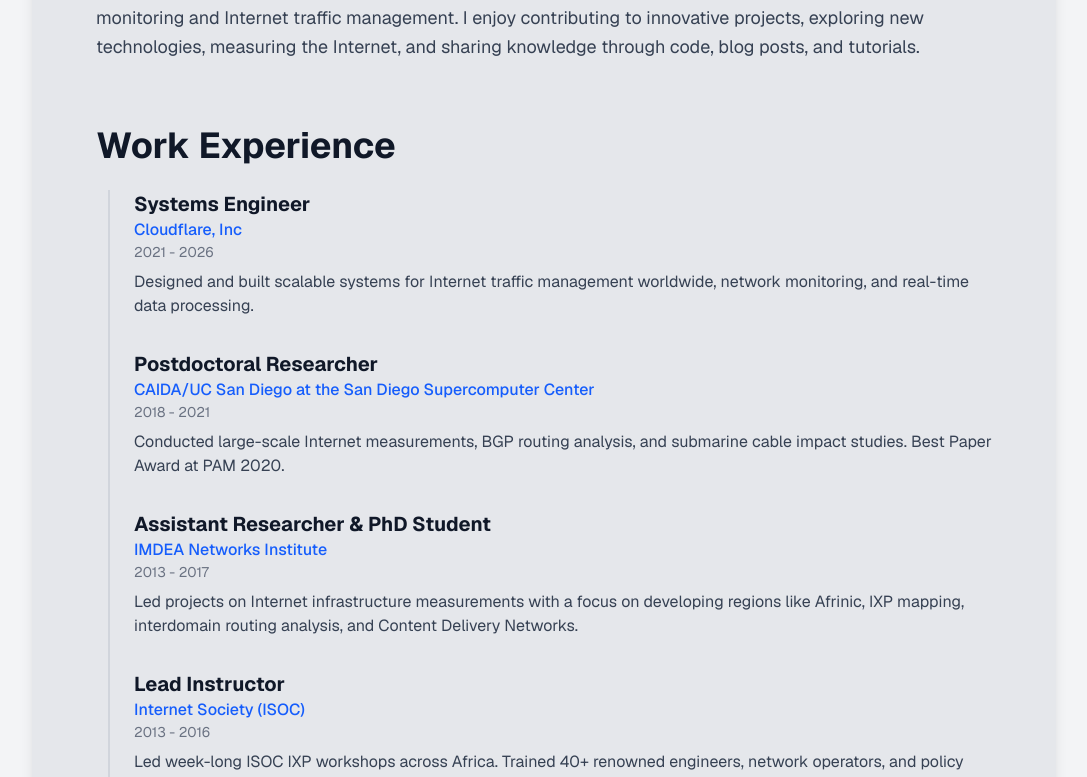
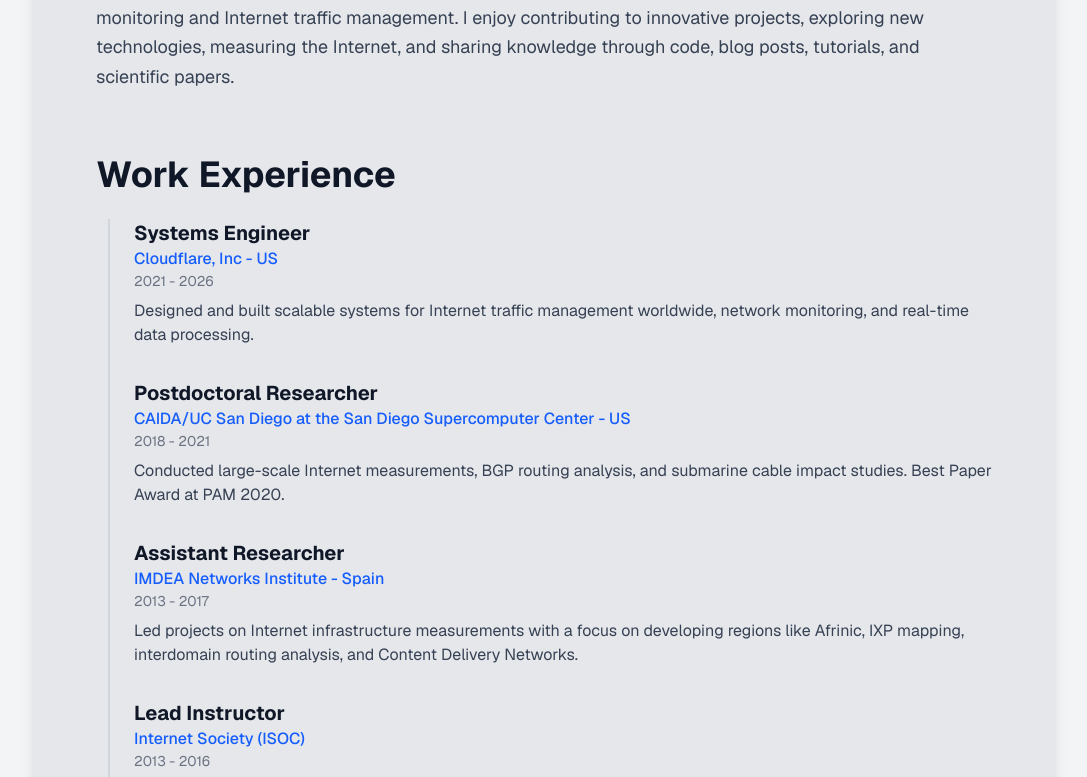
Before and after one commit to rodricfanou/rodricfanou.github.io, a Next.js app: page / in a window 1280 px wide. Shown: the part 671-1448 px from the top of the page, without its empty margins (96-1183 px from the left). Built offline with nearby package versions, Linux system fonts and the light colour scheme.

Commit message:
Home: update orgs with country, remove PhD Student, add scientific papers; publications: add conference cities; contact: add website design topic

```diff
--- a/src/app/contact/page.tsx
+++ b/src/app/contact/page.tsx
@@ -58,6 +58,7 @@
     "Infrastructure Consulting",
     "Research Collaboration",
     "Speaking / Talk",
+    "Website Design",
     "Other",
   ],
   fr: [
@@ -66,6 +67,7 @@
     "Conseil en Infrastructure",
     "Collaboration Recherche",
     "Conférence / Parole",
+    "Conception de Site Web",
     "Autre",
   ],
 };
--- a/src/app/page.tsx
+++ b/src/app/page.tsx
@@ -55,7 +55,7 @@
 
               I have developed extensive experience and a robust technical foundation in designing and implementing systems focused on network monitoring and Internet traffic management.
 
-              I enjoy contributing to innovative projects, exploring new technologies, measuring the Internet, and sharing knowledge through code, blog posts, and tutorials.
+              I enjoy contributing to innovative projects, exploring new technologies, measuring the Internet, and sharing knowledge through code, blog posts, tutorials, and scientific papers.
 
             </p>
           </div>
@@ -73,19 +73,19 @@
               </div> */}
               <div>
                 <h3 className="text-xl font-bold text-gray-900">Systems Engineer</h3>
-                <p className="text-blue-600 font-medium">Cloudflare, Inc</p>
+                <p className="text-blue-600 font-medium">Cloudflare, Inc - US</p>
                 <p className="text-gray-500 text-sm">2021 - 2026</p>
                 <p className="text-gray-700 mt-2">Designed and built scalable systems for Internet traffic management worldwide, network monitoring, and real-time data processing.</p>
               </div>
               <div>
                 <h3 className="text-xl font-bold text-gray-900">Postdoctoral Researcher</h3>
-                <p className="text-blue-600 font-medium">CAIDA/UC San Diego at the San Diego Supercomputer Center</p>
+                <p className="text-blue-600 font-medium">CAIDA/UC San Diego at the San Diego Supercomputer Center - US</p>
                 <p className="text-gray-500 text-sm">2018 - 2021</p>
                 <p className="text-gray-700 mt-2">Conducted large-scale Internet measurements, BGP routing analysis, and submarine cable impact studies. Best Paper Award at PAM 2020.</p>
               </div>
               <div>
-                <h3 className="text-xl font-bold text-gray-900">Assistant Researcher & PhD Student</h3>
-                <p className="text-blue-600 font-medium">IMDEA Networks Institute</p>
+                <h3 className="text-xl font-bold text-gray-900">Assistant Researcher</h3>
+                <p className="text-blue-600 font-medium">IMDEA Networks Institute - Spain</p>
                 <p className="text-gray-500 text-sm">2013 - 2017</p>
                 <p className="text-gray-700 mt-2">Led projects on Internet infrastructure measurements with a focus on developing regions like Afrinic, IXP mapping, interdomain routing analysis, and Content Delivery Networks.</p>
               </div>
--- a/src/app/publications/page.tsx
+++ b/src/app/publications/page.tsx
@@ -12,6 +12,7 @@
   doi: string;
   abstract: string;
   type: "journal" | "conference";
+  city?: string;
 }
 
 const publications: Publication[] = [
@@ -24,6 +25,7 @@
     doi: "10.1007/978-3-030-44081-7_13",
     abstract: "This paper analyzes how submarine cable deployments impact Internet routing, revealing unintended consequences on traffic patterns, latency, and path diversity. Awarded Best Paper at PAM 2020.",
     type: "conference",
+    city: "Eugene, OR, USA",
   },
   {
     id: 2,
@@ -34,6 +36,7 @@
     doi: "10.1007/978-3-319-15509-8_4",
     abstract: "This paper presents the first comprehensive study of the diversity of interdomain routing in Africa, analyzing BGP data to reveal the unique characteristics of African Internet routing infrastructure.",
     type: "conference",
+    city: "New York City, NY, USA",
   },
   {
     id: 3,
@@ -44,6 +47,7 @@
     doi: "10.1145/2872427.2882997",
     abstract: "A large-scale measurement study of the African web ecosystem, revealing the structure, hosting patterns, and content delivery characteristics of websites across the continent.",
     type: "conference",
+    city: "Montreal, QC, Canada",
   },
   {
     id: 4,
@@ -54,6 +58,7 @@
     doi: "10.1145/3131365.3131394",
     abstract: "This work investigates the causes and characteristics of congestion at African Internet Exchange Points (IXPs), providing insights into traffic patterns and peering dynamics.",
     type: "conference",
+    city: "London, UK",
   },
   {
     id: 5,
@@ -100,6 +105,12 @@
             <span className="text-gray-700 font-medium">{pub.journal}</span>
             <span className="text-gray-400">&bull;</span>
             <span className="text-gray-500">{pub.year}</span>
+            {pub.city && (
+              <>
+                <span className="text-gray-400">&bull;</span>
+                <span className="text-gray-500">{pub.city}</span>
+              </>
+            )}
             {isBestPaper && (
               <>
                 <span className="text-gray-400">&bull;</span>
```
